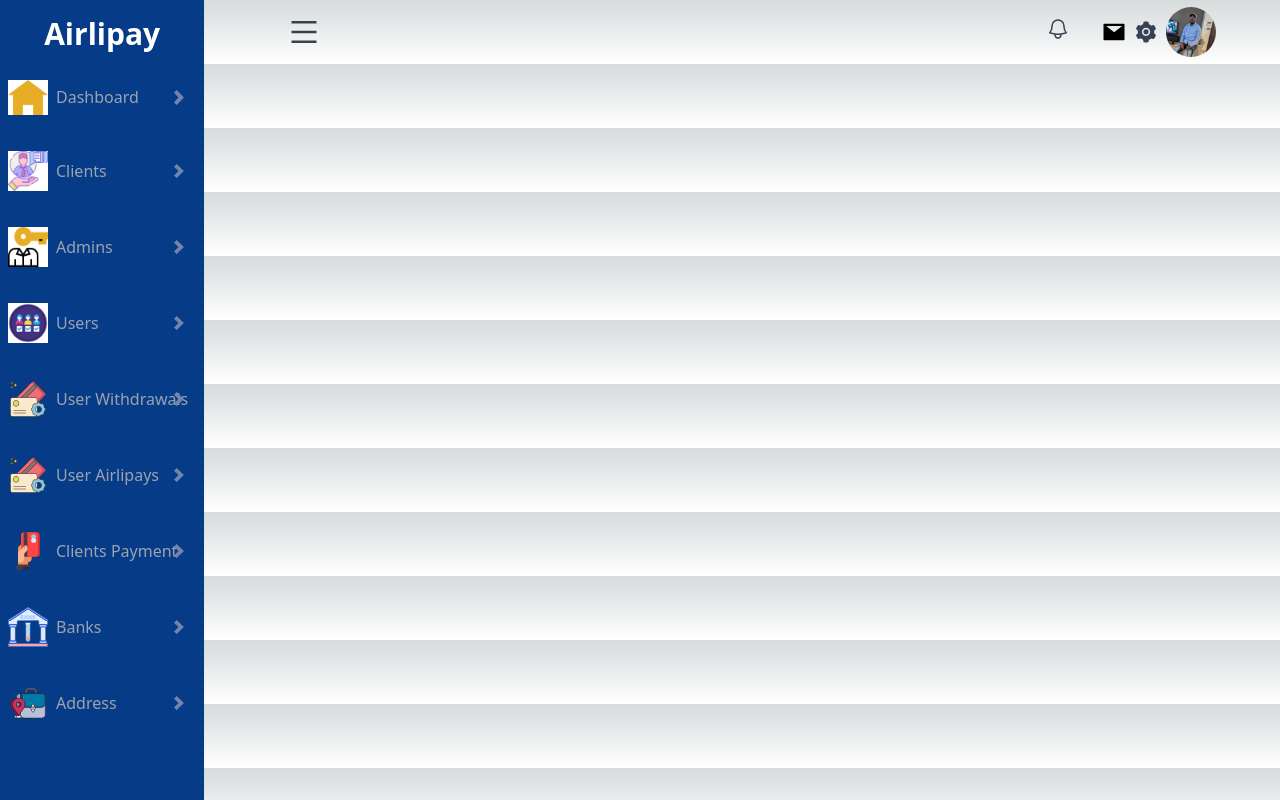
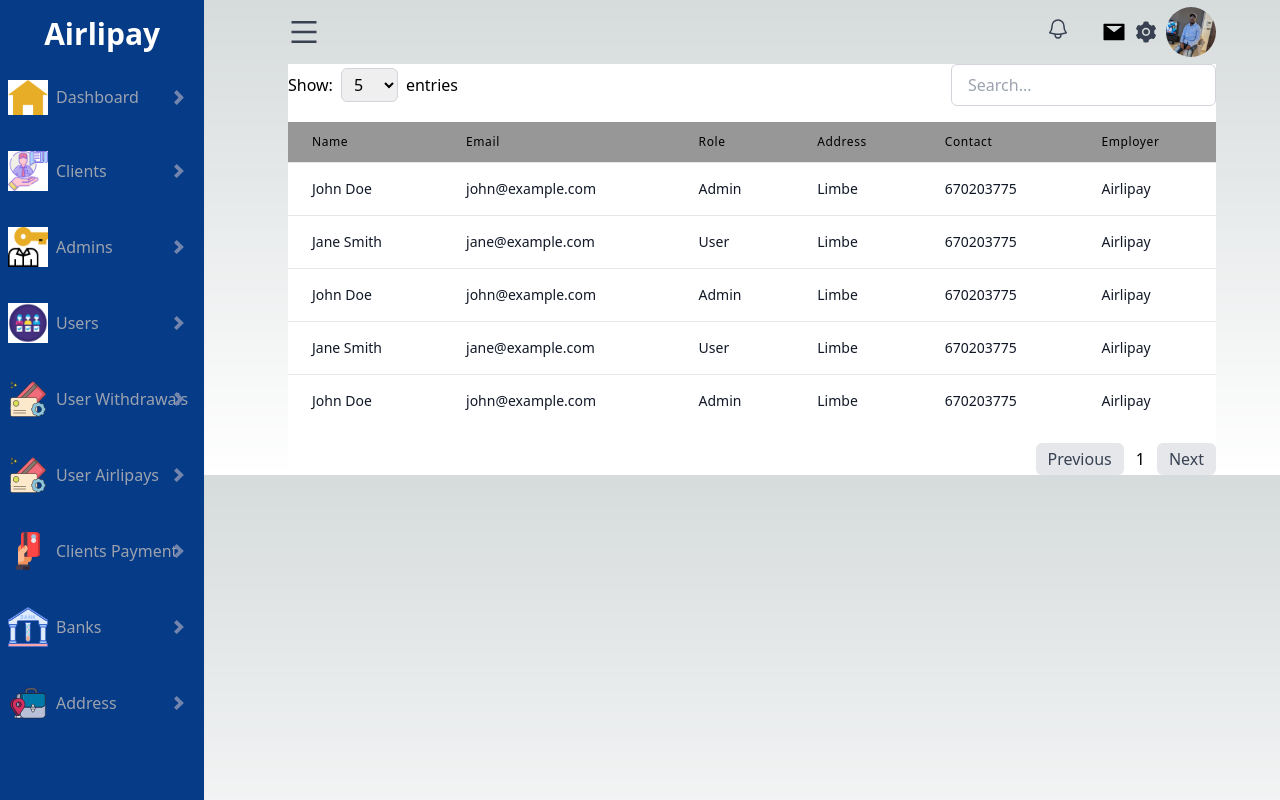
Before and after one commit to techarcgram-org/AirlipayDashboard, a Next.js app: page /users in a window 1280 px wide. Built offline with nearby package versions, Linux system fonts and the light colour scheme.

Commit message:
created a reusable component for table with pagination

```diff
--- a/src/app/components/index.js
+++ b/src/app/components/index.js
@@ -1,3 +1,5 @@
 export { default as Layout } from "./Layout";
 export { default as Navbar } from "./Navbar";
-export { default as Sidebar } from "./sidebar/Sidebar";
+export { default as Sidebar } from "./sidebar/Sidebar"
+export {default as SidebarCard} from './sidebar/SidebarCard'
+export {default as Table} from './user/Table'
--- a/src/app/components/sidebar/Sidebar.jsx
+++ b/src/app/components/sidebar/Sidebar.jsx
@@ -3,7 +3,7 @@
 import data from "@/app/constant/data";
 import { useRouter } from "next/navigation";
 import { forwardRef } from "react";
-import SidebarCard from "./SidebarCard";
+import { SidebarCard } from "..";
 
 const SideBar = forwardRef(({ showNav }, ref) => {
   const router = useRouter();
--- a/src/app/components/sidebar/SidebarCard.jsx
+++ b/src/app/components/sidebar/SidebarCard.jsx
@@ -8,7 +8,7 @@
   const router = useRouter();
   return (
     <div>
-      <Link href={`${route}`}>
+      <Link href="/users">
         <div
           className={`-pl-4 py-3 mx-2 relative rounded text-center cursor-pointer mb-3 flex items-center transition-colors ${
             router.pathname == "/billing"
--- /dev/null
+++ b/src/app/components/user/Table.jsx
@@ -0,0 +1,118 @@
+import React, { useState } from "react";
+
+const Table = ({ users, columns }) => {
+  const [currentPage, setCurrentPage] = useState(1);
+  const [itemsPerPage, setItemsPerPage] = useState(5);
+  const [searchQuery, setSearchQuery] = useState("");
+
+  // Pagination
+  const indexOfLastItem = currentPage * itemsPerPage;
+  const indexOfFirstItem = indexOfLastItem - itemsPerPage;
+  const filteredUsers = users.filter((user) =>
+    user.name.toLowerCase().includes(searchQuery.toLowerCase())
+  );
+  const currentUsers = filteredUsers.slice(indexOfFirstItem, indexOfLastItem);
+  const totalPages = Math.ceil(filteredUsers.length / itemsPerPage);
+
+  // Change page
+  const nextPage = () => {
+    if (currentPage < totalPages) setCurrentPage(currentPage + 1);
+  };
+
+  const prevPage = () => {
+    if (currentPage > 1) setCurrentPage(currentPage - 1);
+  };
+
+  // Handle search query change
+  const handleSearchChange = (e) => {
+    setCurrentPage(1); // Reset to the first page
+    setSearchQuery(e.target.value);
+  };
+
+  // Handle items per page change
+  const handleItemsPerPageChange = (e) => {
+    setCurrentPage(1); // Reset to the first page
+    setItemsPerPage(parseInt(e.target.value));
+  };
+
+  return (
+    <div>
+      <div className="mb-4 flex justify-between items-center">
+        <div>
+          <span className="mr-2">Show:</span>
+          <select
+            value={itemsPerPage}
+            onChange={handleItemsPerPageChange}
+            className="px-2 py-1 border border-gray-300 rounded-md text-black focus:outline-none focus:ring-2 focus:ring-blue-400"
+          >
+            <option value={5}>5</option>
+            <option value={10}>10</option>
+            <option value={15}>15</option>
+          </select>
+          <span className="mx-2">entries</span>
+
+        </div>
+        <input
+          type="text"
+          placeholder="Search..."
+          value={searchQuery}
+          onChange={handleSearchChange}
+          className="px-4 py-2 border border-gray-300 rounded-md text-black focus:outline-none focus:ring-2 focus:ring-blue-400"
+        />
+      </div>
+      <table className="min-w-full divide-y divide-gray-200">
+        {/* Table header */}
+        <thead className="bg-gray-50">
+          <tr className="bg-[#979797]">
+            {columns.map((column) => (
+              <th
+                key={column.id}
+                scope="col"
+                className="p-2 md:px-6 md:py-3 text-left text-xs font-medium text-[#000000] capitalize tracking-wider"
+              >
+                {column.header}
+              </th>
+            ))}
+          </tr>
+        </thead>
+        {/* Table body */}
+        <tbody className="bg-white divide-y divide-gray-200">
+          {currentUsers.map((user) => (
+            <tr key={user.id}>
+              {columns.map((column) => (
+                <td
+                  key={column.id}
+                  className="p-2 md:p-4 lg:px-6 lg:py-4 whitespace-nowrap"
+                >
+                  <div className="text-sm text-gray-900">
+                    {user[column.field]}
+                  </div>
+                </td>
+              ))}
+            </tr>
+          ))}
+        </tbody>
+      </table>
+      {/* Pagination */}
+      <div className="mt-4 flex justify-end">
+        <button
+          onClick={prevPage}
+          disabled={currentPage === 1}
+          className="px-3 py-1 rounded-md bg-gray-200 text-gray-700"
+        >
+          Previous
+        </button>
+        <span className="px-3 py-1">{currentPage}</span>
+        <button
+          onClick={nextPage}
+          disabled={currentPage === totalPages}
+          className="px-3 py-1 rounded-md bg-gray-200 text-gray-700"
+        >
+          Next
+        </button>
+      </div>
+    </div>
+  );
+};
+
+export default Table;
--- a/src/app/constant/data.js
+++ b/src/app/constant/data.js
@@ -59,8 +59,121 @@
   },
 ];
 
+const usersTable = [
+  {
+    id: 1,
+    name: "John Doe",
+    email: "john@example.com",
+    role: "Admin",
+    address: "Limbe",
+    contact: "670203775",
+    employer: "Airlipay",
+  },
+  {
+    id: 2,
+    name: "Jane Smith",
+    email: "jane@example.com",
+    role: "User",
+    address: "Limbe",
+    contact: "670203775",
+    employer: "Airlipay",
+  },
+  {
+    id: 3,
+    name: "John Doe",
+    email: "john@example.com",
+    role: "Admin",
+    address: "Limbe",
+    contact: "670203775",
+    employer: "Airlipay",
+  },
+  {
+    id: 4,
+    name: "Jane Smith",
+    email: "jane@example.com",
+    role: "User",
+    address: "Limbe",
+    contact: "670203775",
+    employer: "Airlipay",
+  },
+  {
+    id: 5,
+    name: "John Doe",
+    email: "john@example.com",
+    role: "Admin",
+    address: "Limbe",
+    contact: "670203775",
+    employer: "Airlipay",
+  },
+  {
+    id: 6,
+    name: "Jane Smith",
+    email: "jane@example.com",
+    role: "User",
+    address: "Limbe",
+    contact: "670203775",
+    employer: "Airlipay",
+  },
+  {
+    id: 7,
+    name: "John Doe",
+    email: "john@example.com",
+    role: "Admin",
+    address: "Limbe",
+    contact: "670203775",
+    employer: "Airlipay",
+  },
+  {
+    id: 8,
+    name: "Jane Smith",
+    email: "jane@example.com",
+    role: "User",
+    address: "Limbe",
+    contact: "670203775",
+    employer: "Airlipay",
+  },
+  {
+    id: 9,
+    name: "John Doe",
+    email: "john@example.com",
+    role: "Admin",
+    address: "Limbe",
+    contact: "670203775",
+    employer: "Airlipay",
+  },
+  {
+    id: 10,
+    name: "Jane Smith",
+    email: "jane@example.com",
+    role: "User",
+    address: "Limbe",
+    contact: "670203775",
+    employer: "Airlipay",
+  },
+  {
+    id: 11,
+    name: "John Doe",
+    email: "john@example.com",
+    role: "Admin",
+    address: "Limbe",
+    contact: "670203775",
+    employer: "Airlipay",
+  },
+  {
+    id: 12,
+    name: "Jane Smith",
+    email: "jane@example.com",
+    role: "User",
+    address: "Limbe",
+    contact: "670203775",
+    employer: "Airlipay",
+  },
+  // Add more user objects as needed
+];
+
 const data = {
-  sidebarData
+  sidebarData,
+  usersTable
 }
 
 export default data
--- a/src/app/layout.js
+++ b/src/app/layout.js
@@ -58,7 +58,7 @@
             showNav && !isMobile ? "pl-56" : ""
           }`}
         >
-          {/* <div className="px-4 md:px-16">{children}</div> */}
+          <div className="px-4 md:px-16">{children}</div>
         </main>
       </body>
     </html>
--- a/src/app/users/page.jsx
+++ b/src/app/users/page.jsx
@@ -1,14 +1,26 @@
+"use client";
+import React from "react";
+import { Table } from "../components";
+import data from "../constant/data";
 
-import React from 'react'
+
+
+const columns = [
+  { id: "name", header: "Name", field: "name" },
+  { id: "email", header: "Email", field: "email" },
+  { id: "role", header: "Role", field: "role" },
+  { id: "address", header: "Address", field: "address" },
+  { id: "contact", header: "Contact", field: "contact" },
+  { id: "employer", header: "Employer", field: "employer" },
+  // Add more column objects as needed
+];
 
 const page = () => {
   return (
-    <div className='flex flex-1 bg-red-500 w-full' >
-      <h1>
-        Lorem ipsum dolor sit amet consectetur adipisicing elit. Cum neque, suscipit et mollitia pariatur amet nihil quibusdam temporibus accusantium quo hic doloremque eius, ad laudantium at molestias facilis ipsam quas magni. Id, ducimus maiores? Deserunt molestias optio, dolorem officiis, cumque qui vero excepturi ad maxime odit facilis saepe, eum laborum asperiores minus unde in. Quaerat non aperiam architecto sequi voluptatem.
-      </h1>
+    <div className="bg-white" >
+      <Table users={data.usersTable} columns={columns} />
     </div>
-  )
-}
+  );
+};
 
-export default page
+export default page;
```
